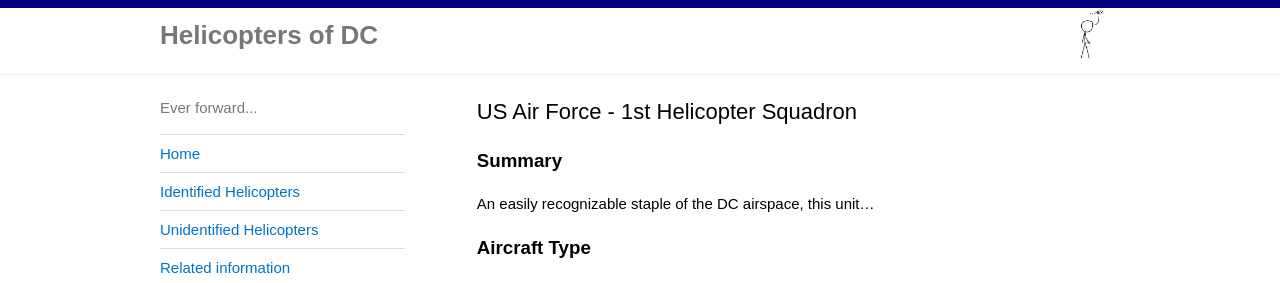
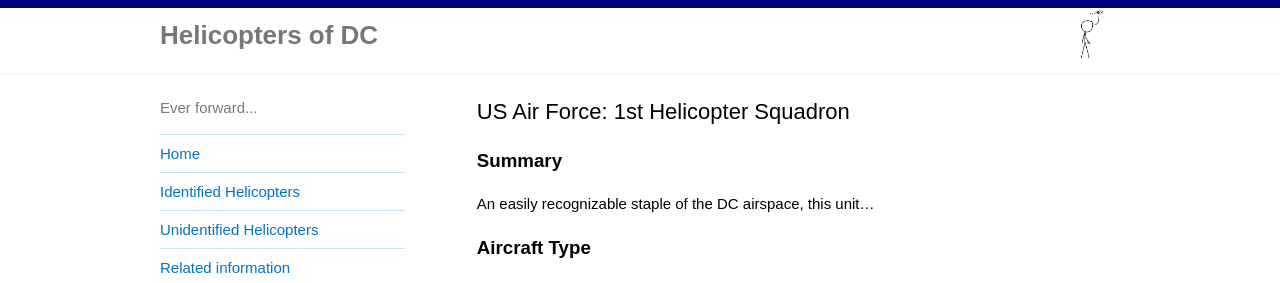
Before and after one commit to gbinal/dc-helicopters, a Jekyll site: the page built from _helicopters/us-air-force-1st-helicopter-squadron.md, in a window 1280 px wide. Shown: the top 283 px of the page. Built offline with Jekyll 4.4.1, drawn with Linux system fonts in a browser that asks for light colours.

```diff
--- a/_helicopters/us-air-force-1st-helicopter-squadron.md
+++ b/_helicopters/us-air-force-1st-helicopter-squadron.md
@@ -1,5 +1,5 @@
 ---
-title: US Air Force - 1st Helicopter Squadron
+title: 'US Air Force: 1st Helicopter Squadron'
 image: /pictures/US-1st-Helicopter-Squadron.jpg
 ---
 
```
